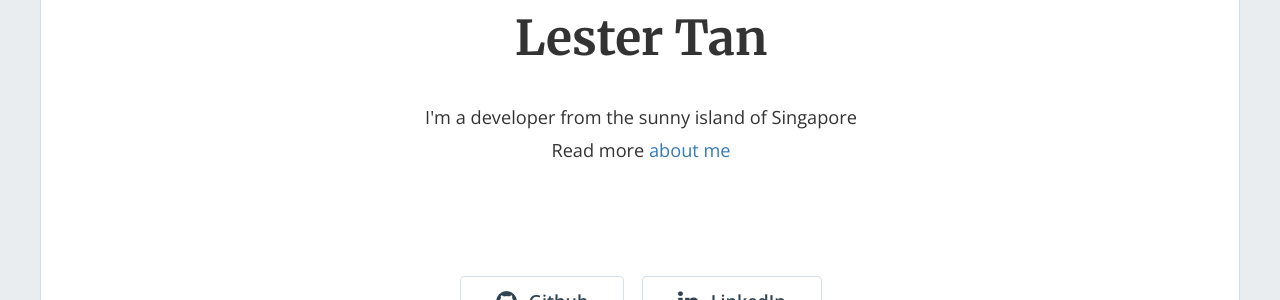
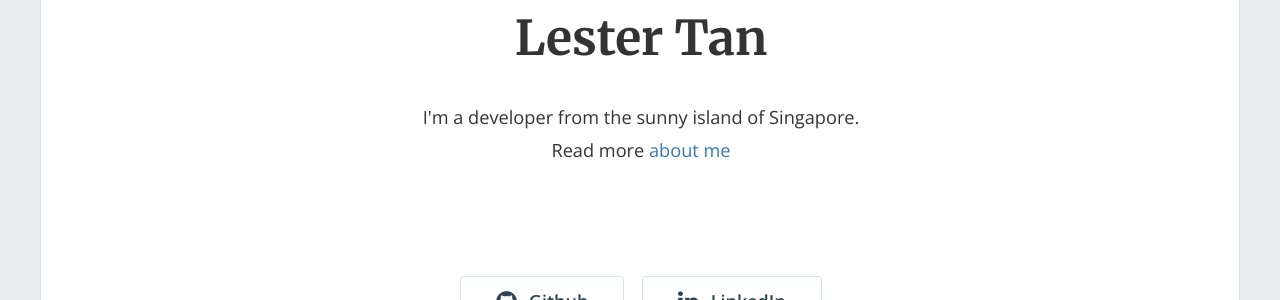
Before and after one commit to lestertj/lestertj.github.io, a Jekyll site: the page built from index.html, in a window 1280 px wide and 1049 px high. Shown: the part 168-468 px from the top of the window. Built offline with Jekyll 4.4.1, drawn with Linux system fonts in a browser that asks for light colours; nearby versions of some CDN libraries; the list of posts is cut into pages by our own code.

```diff
--- a/Gemfile
+++ b/Gemfile
@@ -3,3 +3,4 @@
 source "https://rubygems.org"
 gem "github-pages", group: :jekyll_plugins
 gem "jekyll"
+gem "jekyll-sitemap"
--- a/_config.yml
+++ b/_config.yml
@@ -16,7 +16,7 @@
 title: "Lester Tan"
 page_top_title: "Lester Tan"
 email: 'lestertan09@gmail.com'
-description: "I'm a developer from the sunny island of Singapore</br>Read more <a href=\"/about\">about me</a>"
+description: "I'm a developer from the sunny island of Singapore.</br>Read more <a href=\"/about\">about me</a>"
 baseurl: "" # the subpath of your site, e.g. /blog
 url: "https://www.lestertj.com" # the base hostname & protocol for your site, e.g. http://example.com
 github_username: 'lestertj'
@@ -28,6 +28,7 @@ markdown: kramdown
 # theme: phantom # Uncomment once published to RubyGems
 plugins:
   - jekyll-paginate
+  - jekyll-sitemap
 
 ### Phantom settings
 paginate: 10
```
Also changed, not shown: CHANGELOG.md (deleted).
